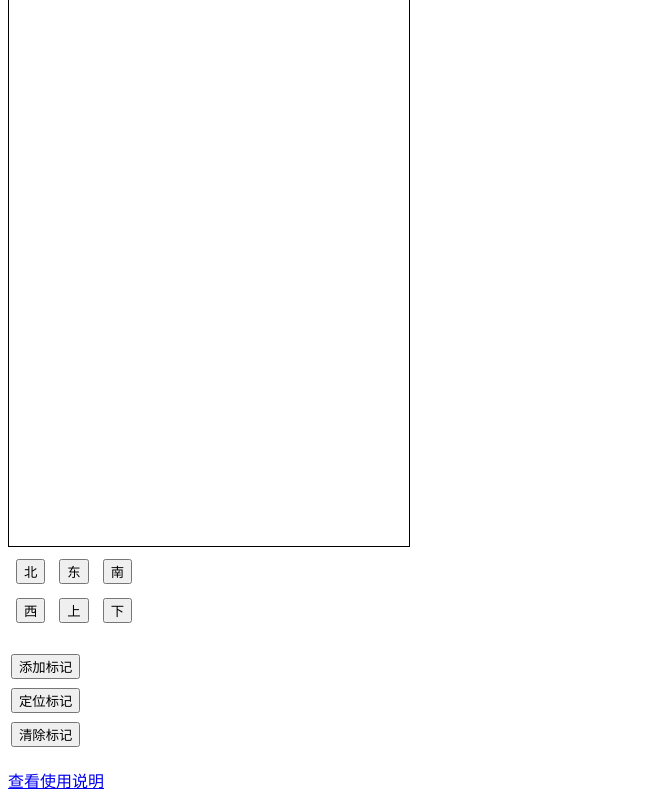
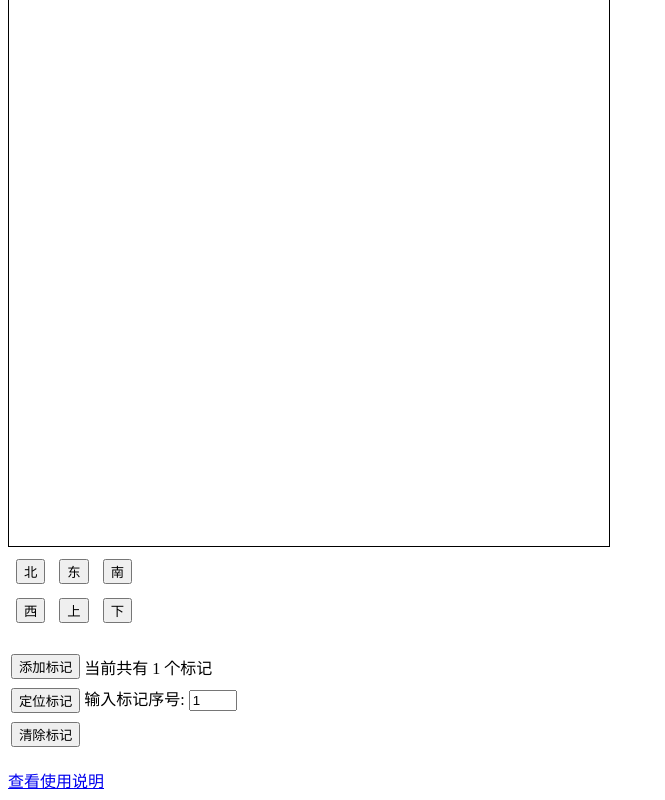
Before and after one commit to avebest1992/PipeDrawing, a website: page pipedrawingH5/index.html in a window 1280 px wide. Both pictures are taken after a click on the button "添加标记". Shown: the part 263-1063 px from the top of the page, without its empty margins (0-665 px from the left). Drawn offline with Linux system fonts and the light colour scheme.

Commit message:
更改定位标记的方法
顺便更改button定义函数的表达

```diff
--- a/pipedrawingH5/app.js
+++ b/pipedrawingH5/app.js
@@ -1,51 +1,51 @@
 const canvas = document.getElementById("canvas");
 const ctx = canvas.getContext("2d");
-const button_ne = document.getElementById("northeast");
-const button_se = document.getElementById("southeast");
-const button_sw = document.getElementById("southwest");
-const button_nw = document.getElementById("northwest");
-const button_up = document.getElementById("up");
-const button_down = document.getElementById("down");
+// const button_ne = document.getElementById("northeast");
+// const button_se = document.getElementById("southeast");
+// const button_sw = document.getElementById("southwest");
+// const button_nw = document.getElementById("northwest");
+// const button_up = document.getElementById("up");
+// const button_down = document.getElementById("down");
 let nowX = 100;
 let nowY = 500;
 let stamps = [];
 let stamp_count = 0;
 let stamp_id = 0;
-button_ne.onclick = function (){
+function button_ne(){
     ctx.moveTo(nowX, nowY);
     nowX += 17.32;
     nowY -= 10.00;
     ctx.lineTo(nowX, nowY);
     ctx.stroke();
 }
-button_se.onclick = function (){
+function button_se(){
     ctx.moveTo(nowX, nowY);
     nowX += 17.32;
     nowY += 10.00;
     ctx.lineTo(nowX, nowY);
     ctx.stroke();
 }
-button_sw.onclick = function (){
+function button_sw(){
     ctx.moveTo(nowX, nowY);
     nowX -= 17.32;
     nowY += 10.00;
     ctx.lineTo(nowX, nowY);
     ctx.stroke();
 }
-button_nw.onclick = function (){
+function button_nw(){
     ctx.moveTo(nowX, nowY);
     nowX -= 17.32;
     nowY -= 10.00;
     ctx.lineTo(nowX, nowY);
     ctx.stroke();
 }
-button_up.onclick = function (){
+function button_up(){
     ctx.moveTo(nowX, nowY);
     nowY -= 20.00;
     ctx.lineTo(nowX, nowY);
     ctx.stroke();
 }
-button_down.onclick = function (){
+function button_dn(){
     ctx.moveTo(nowX, nowY);
     nowY += 20.00;
     ctx.lineTo(nowX, nowY);
@@ -54,23 +54,29 @@ button_down.onclick = function (){
 function add_stamp() {
     stamps[stamp_count] = [nowX, nowY];
     stamp_count += 1;
+    document.getElementById("stamp_count").innerText = String(stamp_count);
+    document.getElementById("stamp_id").max = stamp_count;
 }
 function goto_stamp() {
-    if (stamps.length === 0){ return;}
-    if (stamp_id < stamp_count)
-    {
-        nowX = stamps[stamp_id][0];
-        nowY = stamps[stamp_id][1];
-        stamp_id += 1;
-    }
-    else {
-        nowX = stamps[0][0];
-        nowY = stamps[0][1];
-        stamp_id = 1;
-    }
+    let stamp_index = document.getElementById("stamp_id").value - 1;
+    nowX = stamps[stamp_index][0];
+    nowY = stamps[stamp_index][1];
+    // if (stamps.length === 0){ return;}
+    // if (stamp_id < stamp_count)
+    // {
+    //     nowX = stamps[stamp_id][0];
+    //     nowY = stamps[stamp_id][1];
+    //     stamp_id += 1;
+    // }
+    // else {
+    //     nowX = stamps[0][0];
+    //     nowY = stamps[0][1];
+    //     stamp_id = 1;
+    // }
 }
 function clear_stamp() {
     stamps = [];
     stamp_count = 0;
     stamp_id = 0;
+    document.getElementById("stamp_count").innerText = String(stamp_count);
 }
--- a/pipedrawingH5/index.html
+++ b/pipedrawingH5/index.html
@@ -6,25 +6,33 @@
     <title>单线图在线绘制工具</title>
 </head>
 <body>
-    <canvas id="canvas" width="400" height="800" style="border: 1px black solid">
+    <canvas id="canvas" width="600" height="800" style="border: 1px black solid">
         您的浏览器不支持html5，请用IE9以上或Chrome浏览器打开
     </canvas>
     <br>
     <table>
         <tr>
-        <td><button id="northeast" style="margin: 5px 5px 5px 5px;">北</button></td>
-        <td><button id="southeast" style="margin: 5px 5px 5px 5px;">东</button></td>
-        <td><button id="southwest" style="margin: 5px 5px 5px 5px;">南</button></td>
+        <td><button id="northeast" style="margin: 5px 5px 5px 5px;" onclick="button_ne()">北</button></td>
+        <td><button id="southeast" style="margin: 5px 5px 5px 5px;" onclick="button_se()">东</button></td>
+        <td><button id="southwest" style="margin: 5px 5px 5px 5px;" onclick="button_sw()">南</button></td>
         </tr>
         <tr>
-        <td><button id="northwest" style="margin: 5px 5px 5px 5px;">西</button></td>
-        <td><button id="up" style="margin: 5px 5px 5px 5px;">上</button></td>
-        <td><button id="down" style="margin: 5px 5px 5px 5px;">下</button></td>
+        <td><button id="northwest" style="margin: 5px 5px 5px 5px;" onclick="button_nw()">西</button></td>
+        <td><button id="up" style="margin: 5px 5px 5px 5px;" onclick="button_up()">上</button></td>
+        <td><button id="down" style="margin: 5px 5px 5px 5px;" onclick="button_dn()">下</button></td>
         </tr>
     </table>
     <table style="margin-top: 20px;">
-        <tr><td><button id="add_stamp" onclick="add_stamp()">添加标记</button></td></tr>
-        <tr><td><button id="goto_stamp" style="margin-top: 5px;" onclick="goto_stamp()">定位标记</button></td></tr>
+        <tr>
+            <td><button id="add_stamp" onclick="add_stamp()">添加标记</button></td>
+            <td>当前共有 <label id="stamp_count">0</label> 个标记</td>
+        </tr>
+        <tr>
+            <td><button id="goto_stamp" style="margin-top: 5px;" onclick="goto_stamp()">定位标记</button></td>
+            <td><label for="stamp_id">输入标记序号:</label>
+                <input id="stamp_id" type="number" value="1" min="1" max="50">
+            </td>
+        </tr>
         <tr><td><button id="clear_stamp" style="margin-top: 5px;" onclick="clear_stamp()">清除标记</button></td></tr>
     </table>
 </body>
```
